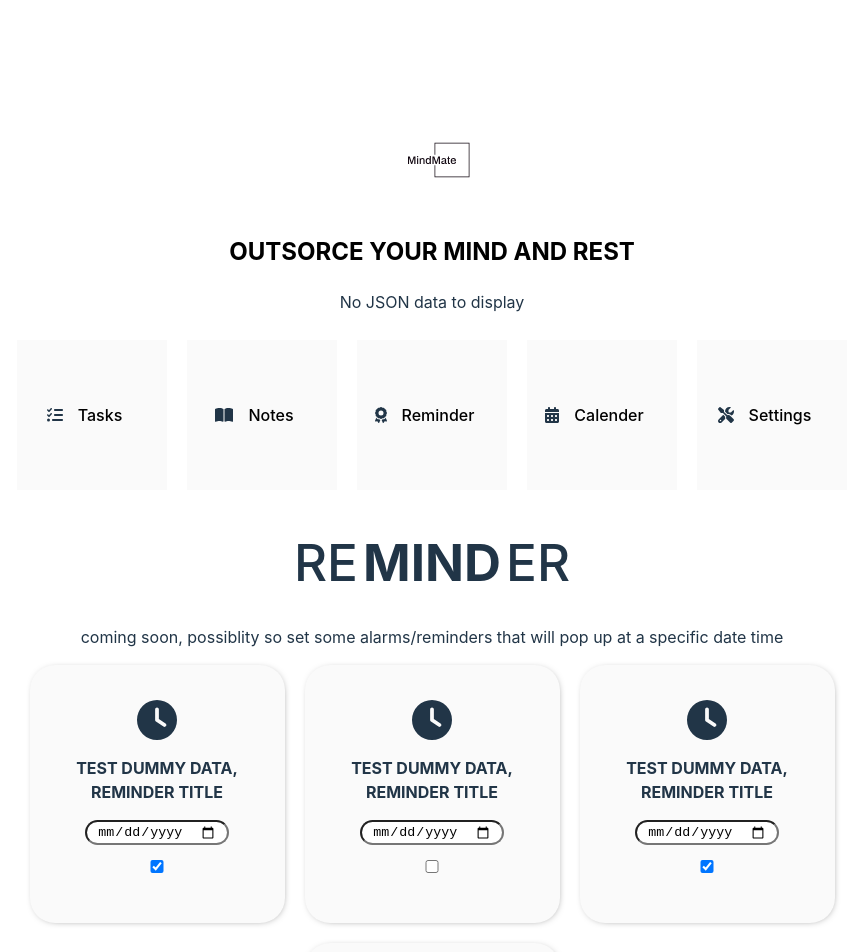
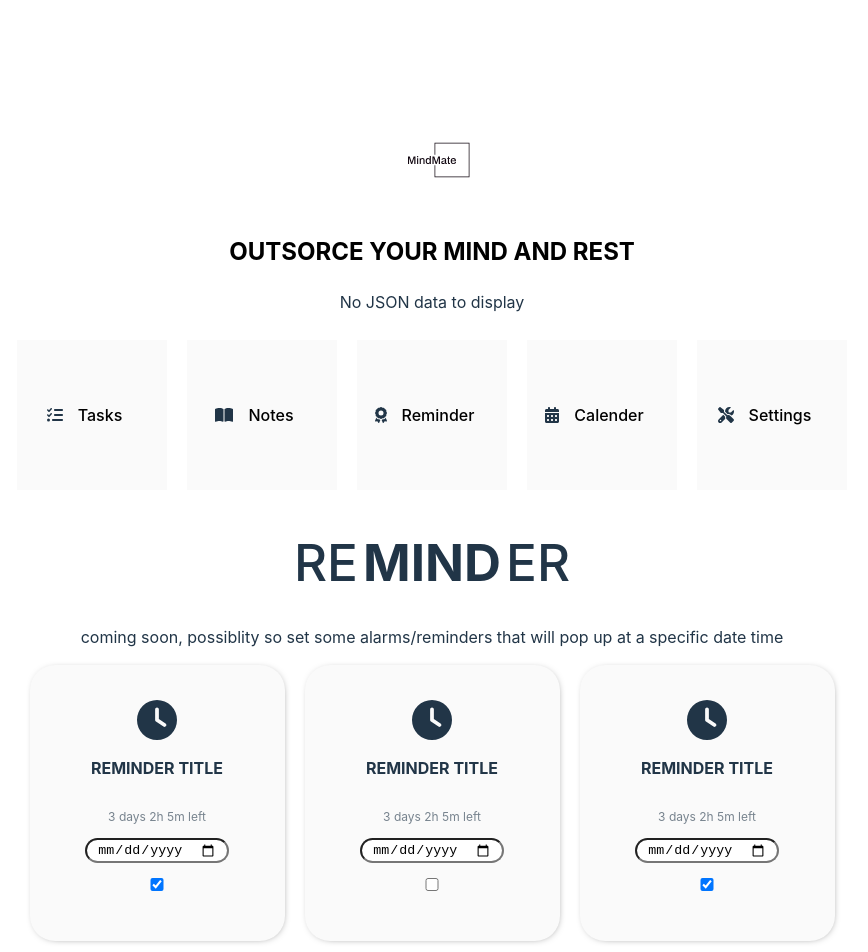
Before and after one commit to Paulalbo/MindMate, a React (Vite) app: page /reminder in a window 1280 px wide. Shown: the top 952 px of the page, without its empty margins (215-1083 px from the left). Built offline with nearby package versions, Linux system fonts and the light colour scheme.

Commit message:
Styling update, add time left

```diff
--- a/src/component/ReminderTask/ReminderTask.tsx
+++ b/src/component/ReminderTask/ReminderTask.tsx
@@ -13,7 +13,10 @@ const ReminderTask: React.FC<ReminderTaskProps> = ({ status }) => {
   return (
     <div className="reminder">
       <FontAwesomeIcon className="reminder__icon" icon={faClock} />
-      <h3 className="reminder__heading">test dummy data, reminder title</h3>
+      <h3 className="reminder__heading">Reminder Title</h3>
+      <p className="reminder__time-left">
+        3 days 2h 5m <span>left</span>
+      </p>
       <div className="reminder__details">
         <input type="date" className="reminder__date"></input>
         <input
--- a/src/component/ReminderTask/style.css
+++ b/src/component/ReminderTask/style.css
@@ -16,8 +16,13 @@
   border-radius: 25px;
   -webkit-box-shadow: 1px 1px 10px -6px #000000;
           box-shadow: 1px 1px 10px -6px #000000;
-  max-width: 30%;
+  width: 30%;
   padding: 35px 25px;
+}
+
+.reminder__time-left {
+  font-size: 12px;
+  opacity: 0.6;
 }
 
 .reminder__wrapper {
--- a/src/component/ReminderTask/style.sass
+++ b/src/component/ReminderTask/style.sass
@@ -6,8 +6,12 @@
     background-color: #fafafa
     border-radius: 25px
     box-shadow: 1px 1px 10px -6px #000000
-    max-width: 30%
+    width: 30%
     padding: 35px 25px
+
+    &__time-left
+        font-size: 12px
+        opacity: 0.6
 
     &__wrapper
         display: flex
```
Also changed, not shown: 1 other file (tests, documents, lock files or other folders).
